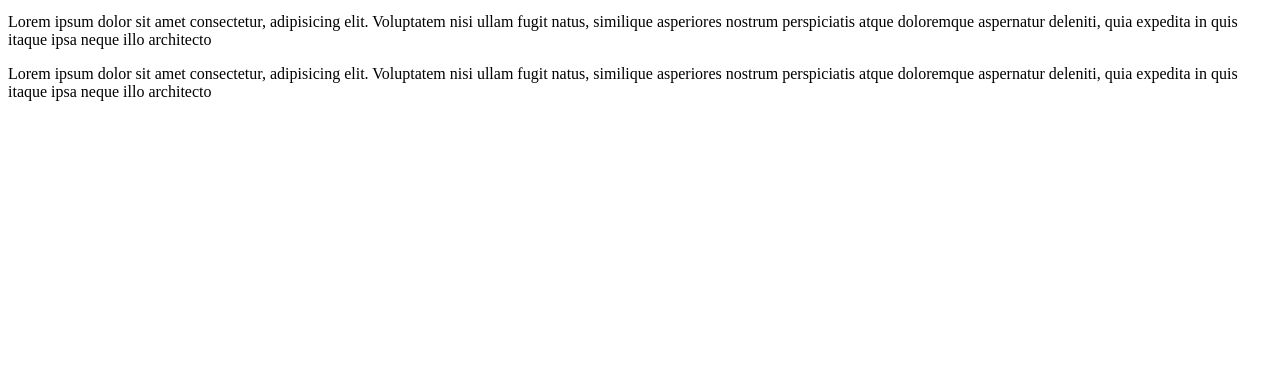
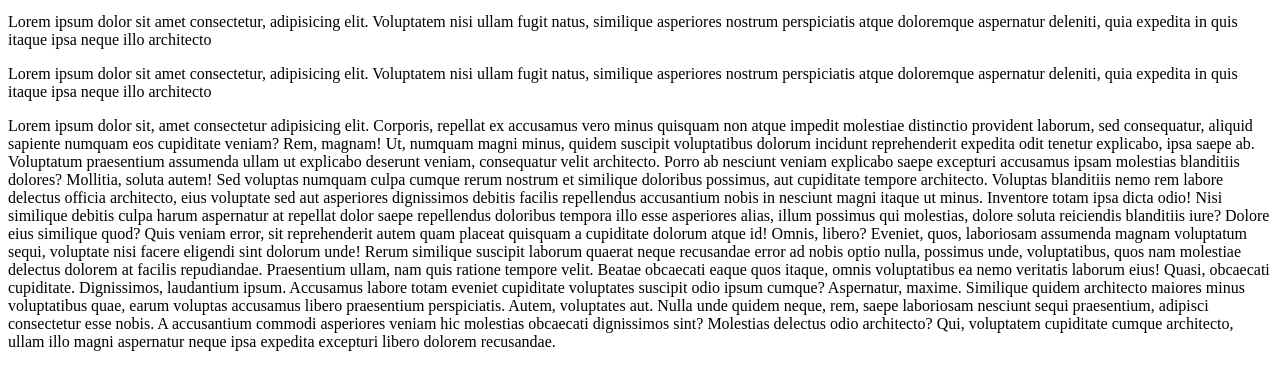
Before and after one commit to seeeeeeeeeeeeer/test_repo, a plain HTML site: page index.html in a window 1280 px wide. Shown: the part 119-508 px from the top of the page. Drawn offline with Linux system fonts and the light colour scheme.

Commit message:
add some new text

```diff
--- a/index.html
+++ b/index.html
@@ -12,5 +12,15 @@
     <p>Lorem ipsum dolor sit amet consectetur, adipisicing elit. Voluptatem nisi ullam fugit natus, similique asperiores nostrum perspiciatis atque doloremque aspernatur deleniti, quia expedita in quis itaque ipsa neque illo architecto</p>
 
     <p>Lorem ipsum dolor sit amet consectetur, adipisicing elit. Voluptatem nisi ullam fugit natus, similique asperiores nostrum perspiciatis atque doloremque aspernatur deleniti, quia expedita in quis itaque ipsa neque illo architecto</p>
+<p>Lorem ipsum dolor sit, amet consectetur adipisicing elit. Corporis, repellat ex accusamus vero minus quisquam non atque impedit molestiae distinctio provident laborum, sed consequatur, aliquid sapiente numquam eos cupiditate veniam?
+Rem, magnam! Ut, numquam magni minus, quidem suscipit voluptatibus dolorum incidunt reprehenderit expedita odit tenetur explicabo, ipsa saepe ab. Voluptatum praesentium assumenda ullam ut explicabo deserunt veniam, consequatur velit architecto.
+Porro ab nesciunt veniam explicabo saepe excepturi accusamus ipsam molestias blanditiis dolores? Mollitia, soluta autem! Sed voluptas numquam culpa cumque rerum nostrum et similique doloribus possimus, aut cupiditate tempore architecto.
+Voluptas blanditiis nemo rem labore delectus officia architecto, eius voluptate sed aut asperiores dignissimos debitis facilis repellendus accusantium nobis in nesciunt magni itaque ut minus. Inventore totam ipsa dicta odio!
+Nisi similique debitis culpa harum aspernatur at repellat dolor saepe repellendus doloribus tempora illo esse asperiores alias, illum possimus qui molestias, dolore soluta reiciendis blanditiis iure? Dolore eius similique quod?
+Quis veniam error, sit reprehenderit autem quam placeat quisquam a cupiditate dolorum atque id! Omnis, libero? Eveniet, quos, laboriosam assumenda magnam voluptatum sequi, voluptate nisi facere eligendi sint dolorum unde!
+Rerum similique suscipit laborum quaerat neque recusandae error ad nobis optio nulla, possimus unde, voluptatibus, quos nam molestiae delectus dolorem at facilis repudiandae. Praesentium ullam, nam quis ratione tempore velit.
+Beatae obcaecati eaque quos itaque, omnis voluptatibus ea nemo veritatis laborum eius! Quasi, obcaecati cupiditate. Dignissimos, laudantium ipsum. Accusamus labore totam eveniet cupiditate voluptates suscipit odio ipsum cumque? Aspernatur, maxime.
+Similique quidem architecto maiores minus voluptatibus quae, earum voluptas accusamus libero praesentium perspiciatis. Autem, voluptates aut. Nulla unde quidem neque, rem, saepe laboriosam nesciunt sequi praesentium, adipisci consectetur esse nobis.
+A accusantium commodi asperiores veniam hic molestias obcaecati dignissimos sint? Molestias delectus odio architecto? Qui, voluptatem cupiditate cumque architecto, ullam illo magni aspernatur neque ipsa expedita excepturi libero dolorem recusandae.</p>
 </body>
 </html>
```
